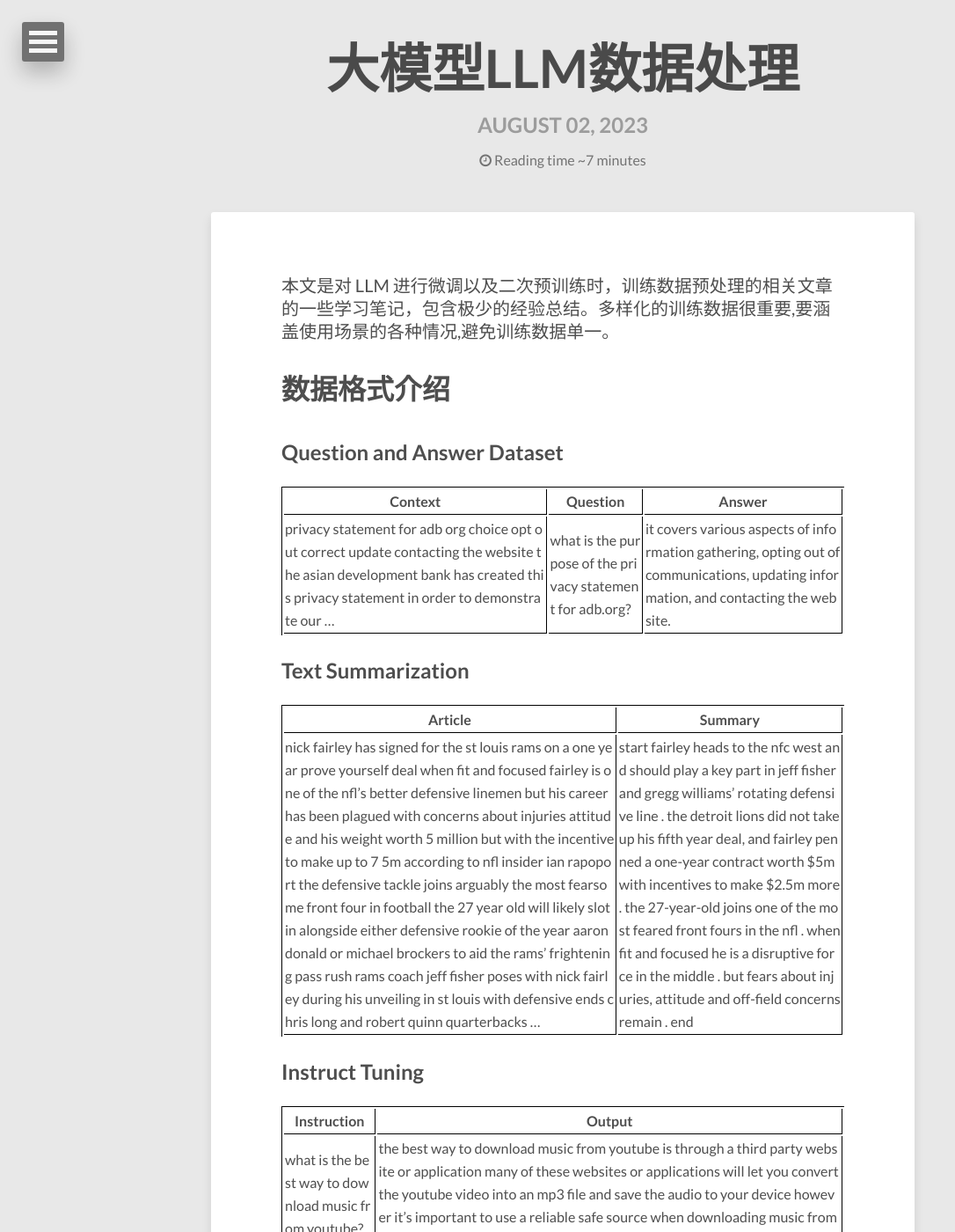
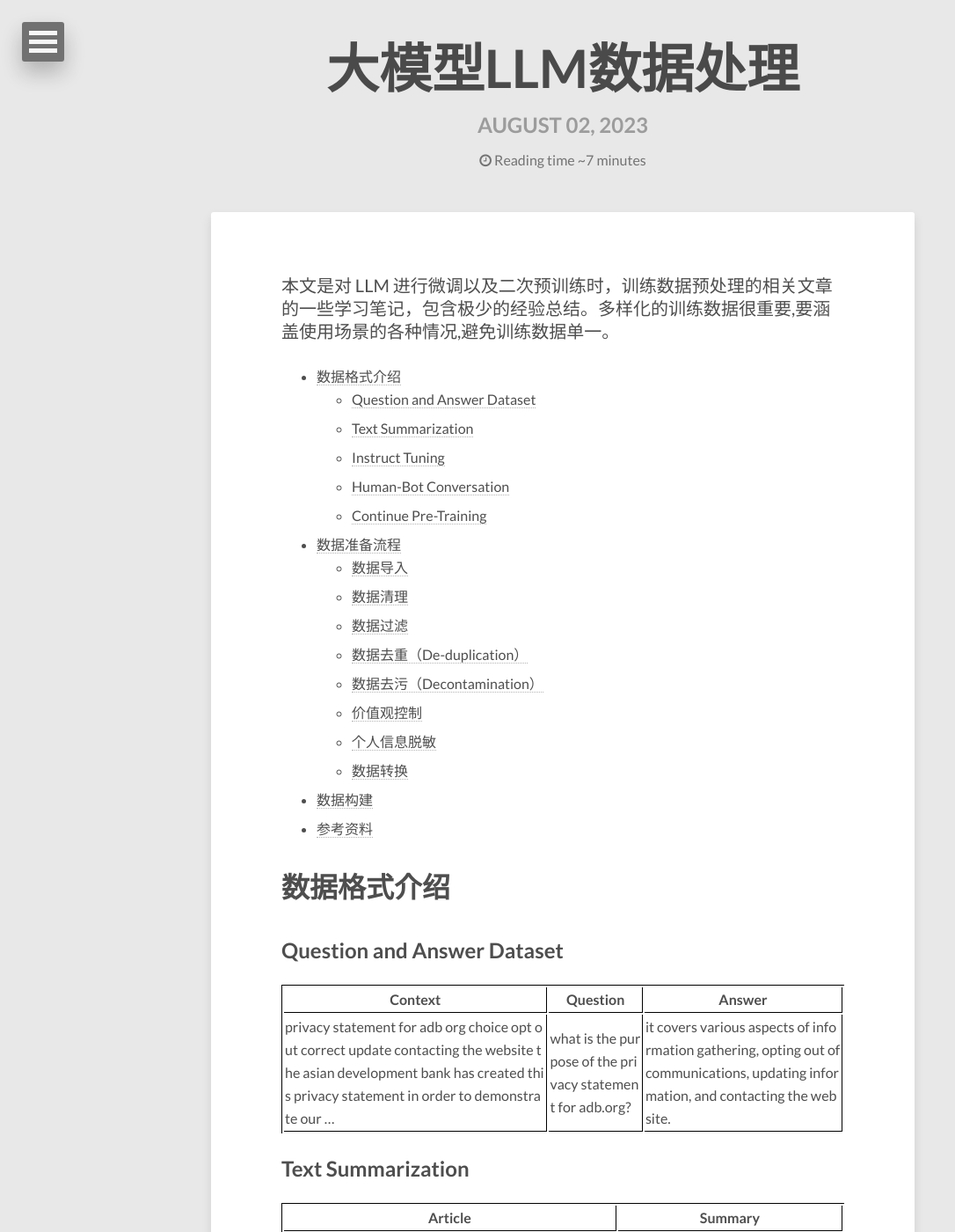
Before and after one commit to 52notebook/52notebook.github.io, a Jekyll site: the page built from _posts/2023-08-02-大模型LLM数据处理.md, in a window 1280 px wide and 1400 px high. Shown: the whole window at 88% size, without its empty margins (0-1086 px from the left). Built offline with Jekyll 4.4.1, drawn with Linux system fonts in a browser that asks for light colours; nearby versions of some CDN libraries; comment, search, counter and statistics services are not loaded.

Commit message:
大模型数据处理

```diff
--- a/_posts/2023-08-02-大模型LLM数据处理.md
+++ b/_posts/2023-08-02-大模型LLM数据处理.md
@@ -13,6 +13,26 @@ tags: [LLaMA, 指令微调, 数据处理, 数据清洗, 数据去重, LLM, 大
 
 
 <!-- more -->
+
+
+
+* [数据格式介绍](#数据格式介绍)
+   * [Question and Answer Dataset](#question-and-answer-dataset)
+   * [Text Summarization](#text-summarization)
+   * [Instruct Tuning](#instruct-tuning)
+   * [Human-Bot Conversation](#human-bot-conversation)
+   * [Continue Pre-Training](#continue-pre-training)
+* [数据准备流程](#数据准备流程)
+   * [数据导入](#数据导入)
+   * [数据清理](#数据清理)
+   * [数据过滤](#数据过滤)
+   * [数据去重（De-duplication）](#数据去重de-duplication)
+   * [数据去污（Decontamination）](#数据去污decontamination)
+   * [价值观控制](#价值观控制)
+   * [个人信息脱敏](#个人信息脱敏)
+   * [数据转换](#数据转换)
+* [数据构建](#数据构建)
+* [参考资料](#参考资料)
 
 # 数据格式介绍
 
```
